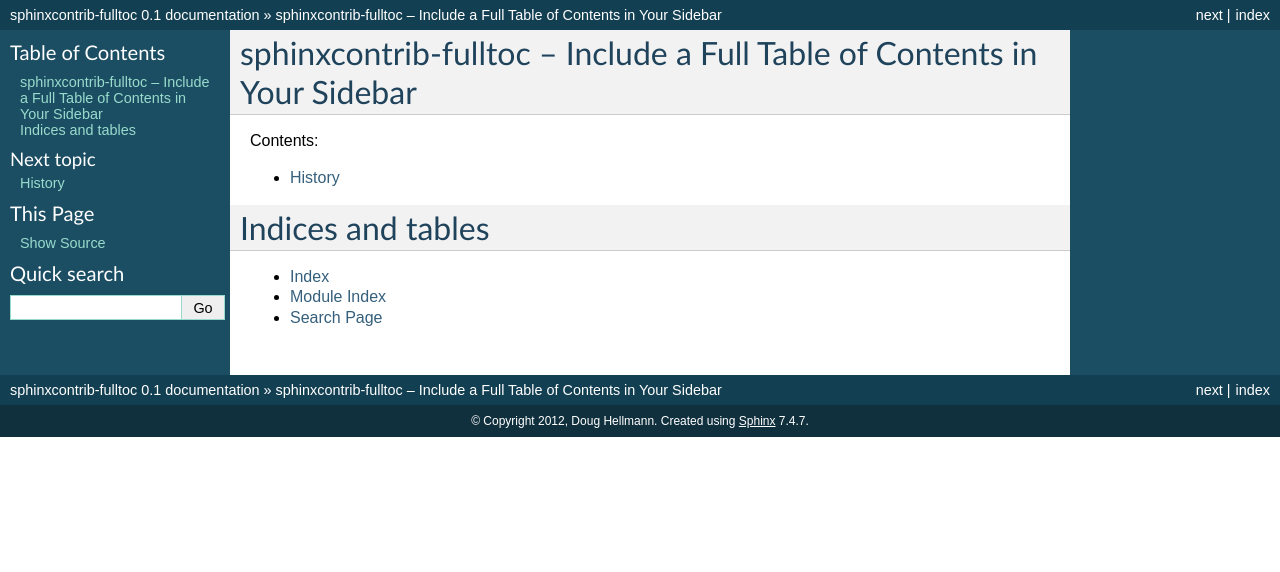
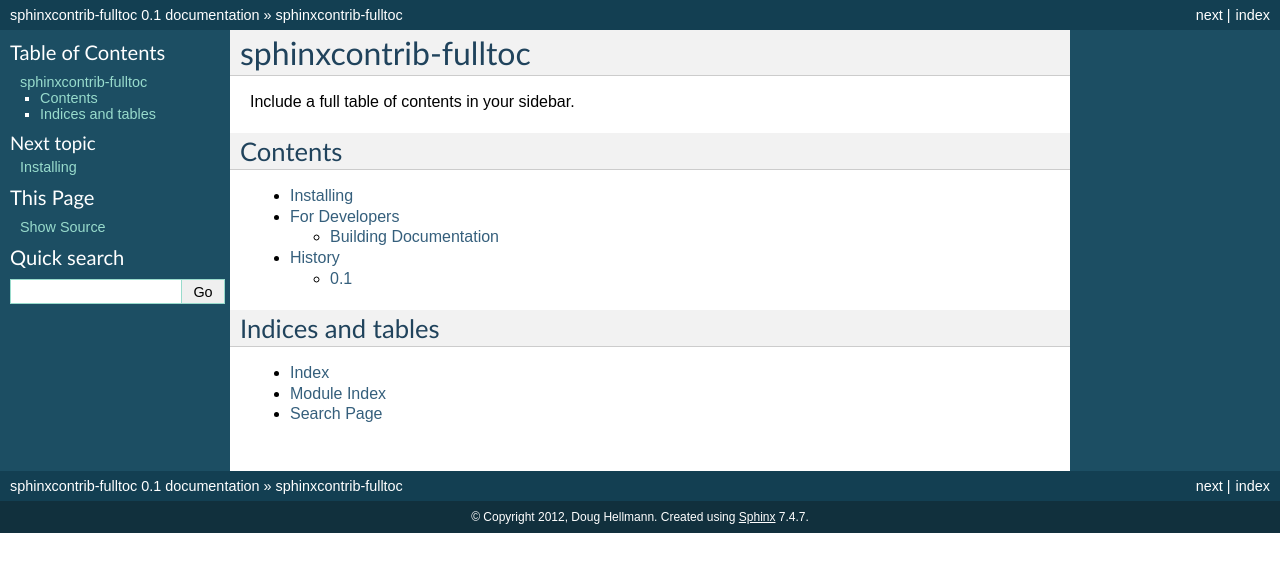
Before and after one commit to sphinx-contrib/fulltoc, a Sphinx documentation site: the page built from docs/source/index.rst, in a window 1280 px wide. Shown: the top 572 px of the page. Built offline with Sphinx 7.4.7, drawn with Linux system fonts in a browser that asks for light colours; part of the change alters nothing that is shown.

```diff
--- /dev/null
+++ b/docs/source/developers.rst
@@ -0,0 +1,30 @@
+================
+ For Developers
+================
+
+If you would like to contribute to sphinxcontrib-fulltoc directly,
+these instructions should help you get started.  Patches, bug reports,
+and feature requests are all welcome through the `GitHub site
+<http://github.com/dreamhost/sphinxcontrib-fulltoc/>`_.  Contributions
+in the form of patches or pull requests are easier to integrate and
+will receive priority attention.
+
+Building Documentation
+======================
+
+The documentation for sphinxcontrib-fulltoc is written in
+reStructuredText and converted to HTML using Sphinx, as you might
+expect. The build itself is driven by setuptools.  You will need the
+following packages in order to build the docs:
+
+- Sphinx
+- docutils
+
+Once all of the tools are installed into a virtualenv using pip, run
+``python setup.py build_sphinx`` to generate the HTML version of the
+documentation::
+
+    $ python setup.py build_sphinx
+
+The output version of the documentation ends up in
+``./build/sphinx/html`` inside your sandbox.
--- a/docs/source/history.rst
+++ b/docs/source/history.rst
@@ -3,5 +3,6 @@
 =========
 
 0.1
+===
 
   - First public release.
--- a/docs/source/index.rst
+++ b/docs/source/index.rst
@@ -1,16 +1,21 @@
-sphinxcontrib-fulltoc -- Include a Full Table of Contents in Your Sidebar
-=========================================================================
+sphinxcontrib-fulltoc
+=====================
 
-Contents:
+Include a full table of contents in your sidebar.
+
+Contents
+--------
 
 .. toctree::
    :maxdepth: 2
 
+   install
+   developers
    history
 
 
 Indices and tables
-==================
+------------------
 
 * :ref:`genindex`
 * :ref:`modindex`
--- /dev/null
+++ b/docs/source/install.rst
@@ -0,0 +1,3 @@
+============
+ Installing
+============
```
